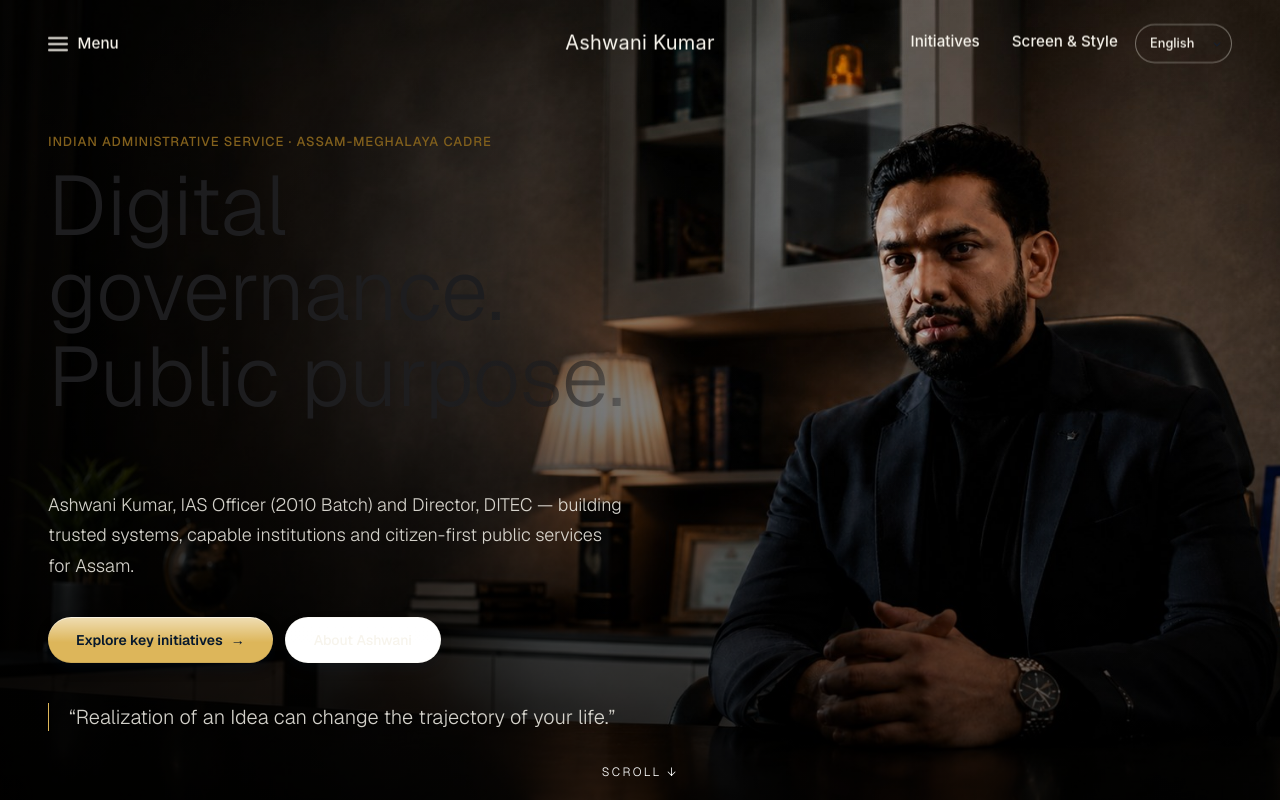
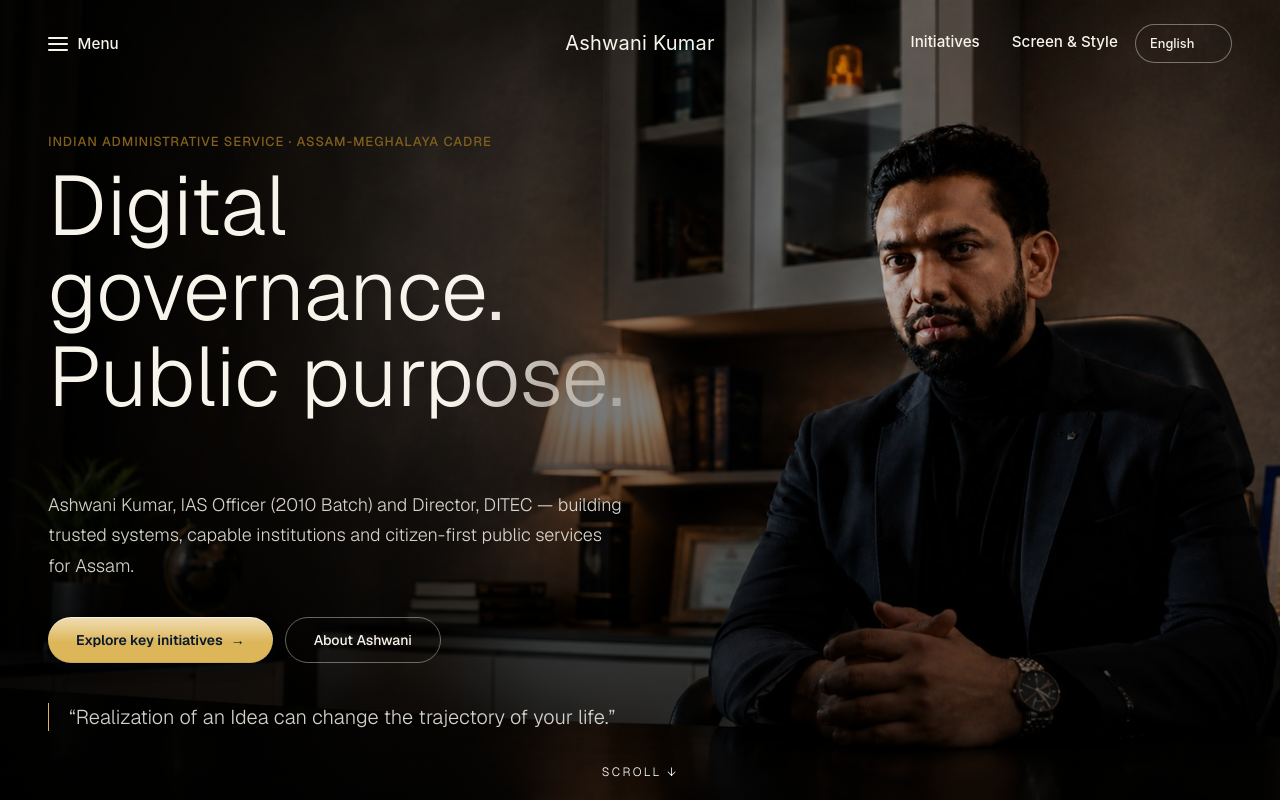
Before and after one commit to Ishaan18singh/ashwani-kumar-website, a Next.js app: page / in a window 1280 px wide. Shown: the top 800 px of the page. Built offline with nearby package versions, Linux system fonts and the light colour scheme.

Commit message:
Fix hero headline and About-Ashwani button legibility over photo background

```diff
--- a/app/globals.css
+++ b/app/globals.css
@@ -1098,15 +1098,26 @@ html.dark .footer-email-link {
   line-height: 1.7;
   color: rgba(247, 244, 236, 0.85);
 }
+/* h1's base rule sets an explicit dark color, which otherwise wins
+   over the inherited .text-white on the section (class beats type
+   selector, but only when nothing more specific sets it directly). */
+.hero-fullbleed-content h1,
+.hero-fullbleed-content .h1 {
+  color: #f7f4ec;
+}
 .hero-fullbleed-quote {
   border-left: 1px solid rgb(var(--c-gold-400));
   color: rgba(247, 244, 236, 0.85);
 }
 .hero-fullbleed-ghost-btn {
+  background-color: transparent;
+  background-image: none;
   border-color: rgba(247, 244, 236, 0.4);
+  box-shadow: none;
   color: #f7f4ec;
 }
 .hero-fullbleed-ghost-btn:hover {
+  background-color: rgba(247, 244, 236, 0.08);
   border-color: rgb(var(--c-gold-400));
   color: rgb(var(--c-gold-400));
 }
```
